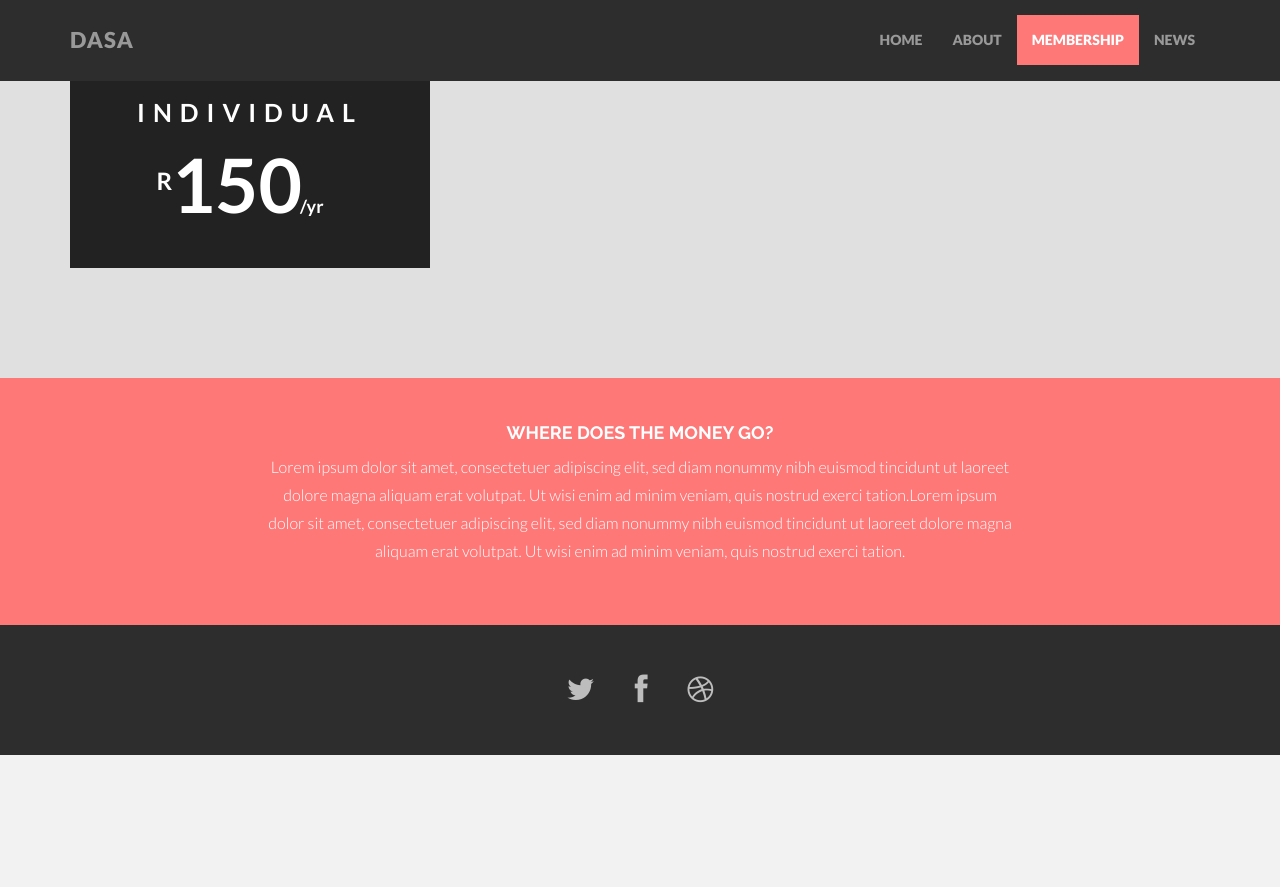
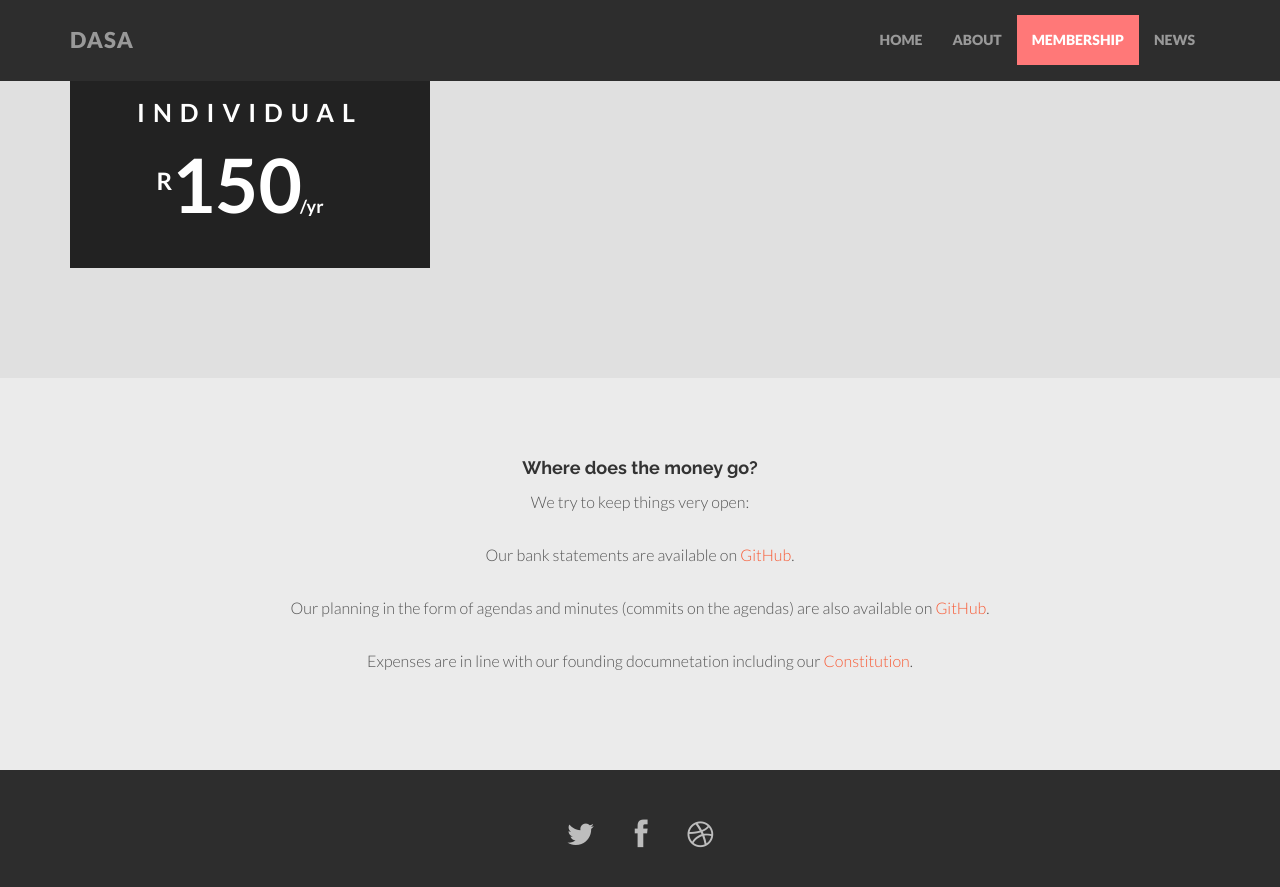
Before and after one commit to DrupalAssociationSA/DrupalAssociationSA.github.io, a Jekyll site: the page built from membership.html, in a window 1280 px wide and 900 px high, scrolled down 1134 px. Shown: the top 887 px of the window. Built offline with Jekyll 4.4.1, drawn with Linux system fonts in a browser that asks for light colours; nearby versions of some CDN libraries; Markdown is read by kramdown in place of the engine named in the settings; before the commit the page ends 1889 px from its top, so only the background shows below that.

Commit message:
refactor(membership): SmAdded some content for where the money goes.

```diff
--- a/membership.html
+++ b/membership.html
@@ -130,12 +130,15 @@ title: Membership
   </div><!-- container -->
 </div><!-- DG -->
 
-<div id="r">
+<div id="lg">
   <div class="container">
     <div class="row centered">
       <div class="col-lg-8 col-lg-offset-2">
-        <h4>WHERE DOES THE MONEY GO?</h4>
-        <p>Lorem ipsum dolor sit amet, consectetuer adipiscing elit, sed diam nonummy nibh euismod tincidunt ut laoreet dolore magna aliquam erat volutpat. Ut wisi enim ad minim veniam, quis nostrud exerci tation.Lorem ipsum dolor sit amet, consectetuer adipiscing elit, sed diam nonummy nibh euismod tincidunt ut laoreet dolore magna aliquam erat volutpat. Ut wisi enim ad minim veniam, quis nostrud exerci tation.</p>
+        <h4>Where does the money go?</h4>
+        <p>We try to keep things very open:</p>
+        <p>Our bank statements are available on <a href="https://github.com/DrupalAssociationSA/InternalDocumentation/tree/master/FNB%20Bank%20Statements" title="Drupal Association South Africa Bank Statements">GitHub</a>.</p>
+        <p>Our planning in the form of agendas and minutes (commits on the agendas) are also available on <a href="https://github.com/DrupalAssociationSA/InternalDocumentation/tree/master/Agendas" title="Drupal Association South Africa Agendas and Minutes">GitHub</a>.</p>
+        <p>Expenses are in line with our founding documnetation including our <a href="https://github.com/DrupalAssociationSA/InternalDocumentation/tree/master/Agendas" title="Drupal Association South Africa Constitution">Constitution</a>.</p>
       </div>
     </div><!-- row -->
   </div><!-- container -->
```
